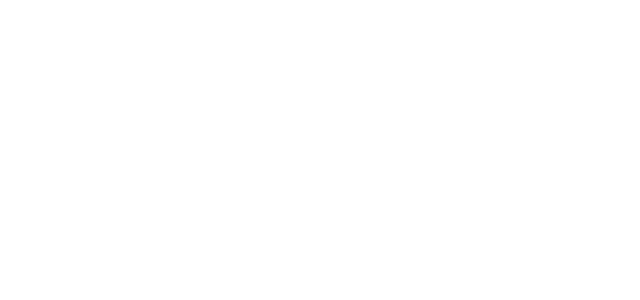
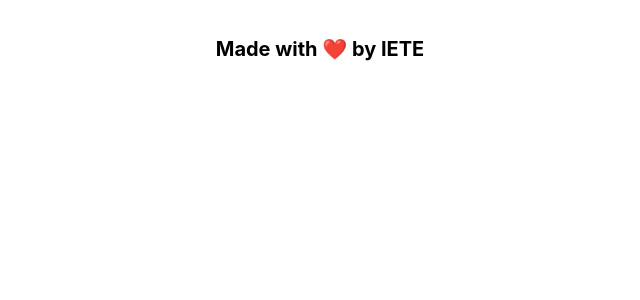
Before and after one commit to bughunter9/Elementos-6.O, a React (Create React App) app: page / in a window 1280 px wide. Shown: the top 300 px of the page, without its empty margins (320-960 px from the left). Built offline with nearby package versions, Linux system fonts and the light colour scheme.

Commit message:
Footer Inserted

```diff
--- a/src/App.js
+++ b/src/App.js
@@ -1,9 +1,12 @@
+import React from 'react';
+import Footer from './components/Footer';
+import Header from './components/Header';
 import './App.css';
 
 function App() {
   return (
     <div className="App">
-
+      < Footer />
     </div>
   );
 }
--- /dev/null
+++ b/src/components/Footer.css
@@ -0,0 +1,8 @@
+.footer{
+    background-color: white;
+    text-align: center;
+    color: black;
+    font-size: 20px;
+    padding-top: 10px;
+    padding-bottom: 10px;
+}
--- /dev/null
+++ b/src/components/Footer.js
@@ -0,0 +1,12 @@
+import React from 'react';
+import './Footer.css';
+
+function Footer() {
+    return (
+        <div className="footer">
+        <h4>  Made with ❤️ by IETE </h4>
+        </div>
+    );
+}
+
+export default Footer
```
Also changed, not shown: src/components/Header.css (added), src/components/Header.js (added), 1 other file (tests, documents, lock files or other folders).
